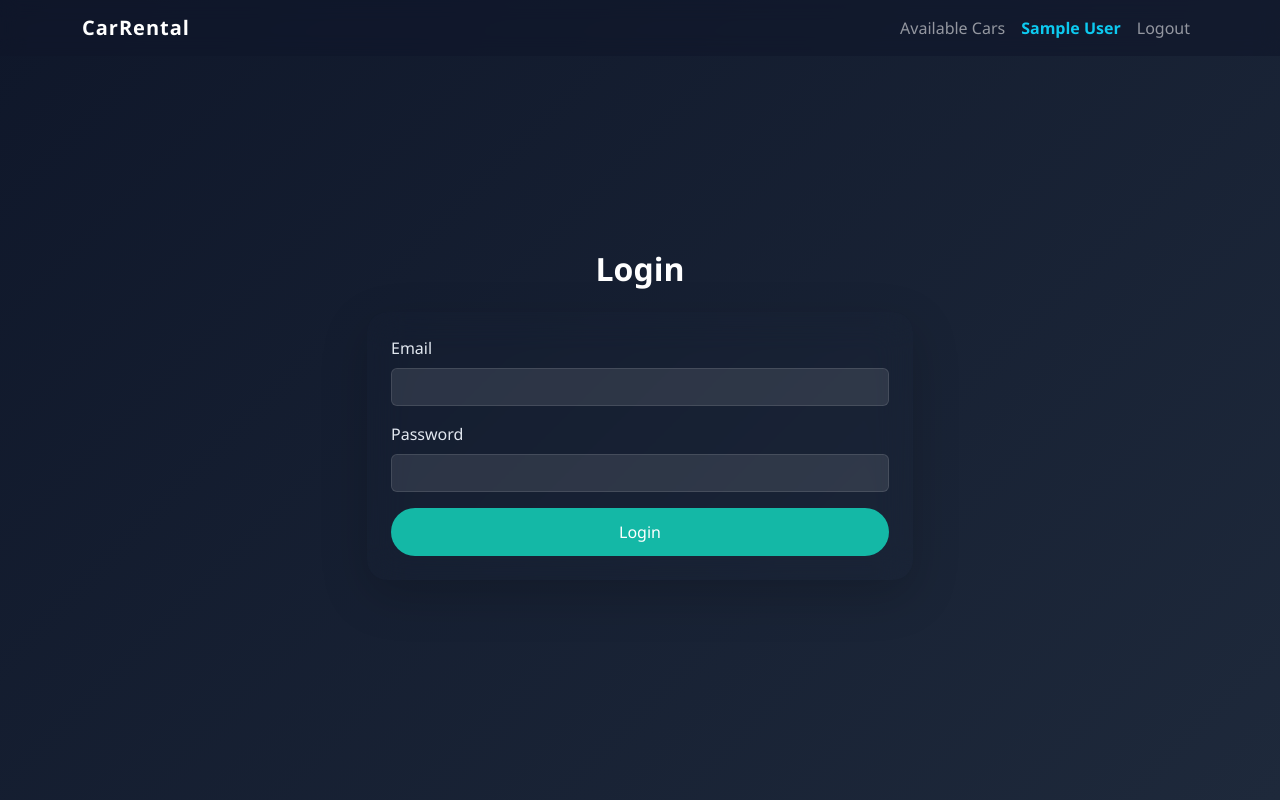
After one commit to garg05shivam/Car_Rental_System, a PHP site: page /auth/login.php in a window 1280 px wide. The commit adds this page. Run offline with PHP 8.4, Linux system fonts and the light colour scheme; the visitor is signed in with stand-in values (Sample User, id 1).

Commit message:
Add login system with session handling and role protection

```diff
--- a/assets/css/style.css
+++ b/assets/css/style.css
@@ -62,7 +62,7 @@ body {
 .register-section {
     min-height: 100vh;
     background: linear-gradient(135deg, #0f172a, #1e293b);
-    padding-top: 120px;
+    padding-top: 160px;
     color: white;
 }
 
@@ -106,3 +106,43 @@ body {
     border-color: #14b8a6;
     box-shadow: 0 0 8px rgba(20,184,166,0.4);
 }
+
+
+.register-section .card {
+    background: rgba(255, 255, 255, 0.08);
+    border-radius: 20px;
+    backdrop-filter: blur(18px);
+    border: 1px solid rgba(255,255,255,0.15);
+    box-shadow: 0 25px 50px rgba(0,0,0,0.5);
+    padding: 40px;
+}
+
+
+
+.form-control:focus,
+.form-select:focus {
+    border-color: #14b8a6;
+    box-shadow: 0 0 12px rgba(20,184,166,0.5);
+}
+
+
+.btn-primary {
+    transition: 0.3s ease;
+}
+
+.btn-primary:hover {
+    transform: translateY(-2px);
+    box-shadow: 0 10px 20px rgba(20,184,166,0.4);
+}
+.login-section,
+.register-section {
+    min-height: 100vh;
+    display: flex;
+    align-items: center;
+    justify-content: center;
+    padding-top: 30px;
+}
+
+.navbar .text-info {
+    font-weight: 600;
+}
--- /dev/null
+++ b/auth/login.php
@@ -0,0 +1,91 @@
+<?php
+session_start();
+require_once "../config/db.php";
+
+$message = "";
+
+if ($_SERVER["REQUEST_METHOD"] == "POST") {
+
+    $email = trim($_POST["email"]);
+    $password = trim($_POST["password"]);
+
+    $query = "SELECT id, full_name, password, role FROM users WHERE email = ?";
+    $stmt = $conn->prepare($query);
+    $stmt->bind_param("s", $email);
+    $stmt->execute();
+    $result = $stmt->get_result();
+
+    if ($result->num_rows == 1) {
+
+        $user = $result->fetch_assoc();
+
+        if (password_verify($password, $user["password"])) {
+
+            $_SESSION["user_id"] = $user["id"];
+            $_SESSION["user_name"] = $user["full_name"];
+            $_SESSION["role"] = $user["role"];
+
+
+            if ($user["role"] == "customer") {
+                header("Location: ../customer/dashboard.php");
+            } elseif ($user["role"] == "agency") {
+                header("Location: ../agency/dashboard.php");
+            } elseif ($user["role"] == "admin") {
+                header("Location: ../admin/dashboard.php");
+            }
+            exit();
+
+        } else {
+            $message = "Incorrect password!";
+        }
+
+    } else {
+        $message = "User not found!";
+    }
+}
+?>
+
+<?php include "../includes/header.php"; ?>
+<?php include "../includes/navbar.php"; ?>
+
+<div class="register-section d-flex align-items-center">
+    <div class="container">
+
+        <h2 class="text-center mb-4">Login</h2>
+
+        <?php if ($message != ""): ?>
+            <div class="alert alert-danger text-center">
+                <?php echo $message; ?>
+            </div>
+        <?php endif; ?>
+
+        <div class="row justify-content-center">
+            <div class="col-md-6">
+                <div class="card p-4 bg-transparent border-0 shadow-lg">
+
+                    <form method="POST">
+
+                        <div class="mb-3">
+                            <label class="form-label">Email</label>
+                            <input type="email" name="email" class="form-control" required>
+                        </div>
+
+                        <div class="mb-3">
+                            <label class="form-label">Password</label>
+                            <input type="password" name="password" class="form-control" required>
+                        </div>
+
+                        <button type="submit" class="btn btn-primary w-100">
+                            Login
+                        </button>
+
+                    </form>
+
+                </div>
+            </div>
+        </div>
+
+    </div>
+</div>
+
+<?php include "../includes/footer.php"; ?>
--- /dev/null
+++ b/auth/logout.php
@@ -0,0 +1,6 @@
+<?php
+session_start();
+session_unset();
+session_destroy();
+header("Location: login.php");
+exit();
--- a/includes/navbar.php
+++ b/includes/navbar.php
@@ -1,3 +1,7 @@
+<?php
+if (session_status() === PHP_SESSION_NONE) session_start();
+?>
+
 <nav class="navbar navbar-expand-lg navbar-dark fixed-top">
   <div class="container">
     <a class="navbar-brand" href="/car_rental/">CarRental</a>
@@ -8,15 +12,37 @@
 
     <div class="collapse navbar-collapse" id="navbarNav">
       <ul class="navbar-nav ms-auto">
+
         <li class="nav-item">
           <a class="nav-link" href="/car_rental/available_cars.php">Available Cars</a>
         </li>
-        <li class="nav-item">
-          <a class="nav-link" href="/car_rental/auth/login.php">Login</a>
-        </li>
-        <li class="nav-item">
-          <a class="nav-link btn btn-outline-light ms-2" href="/car_rental/auth/register.php">Register</a>
-        </li>
+
+        <?php if (!isset($_SESSION["user_id"])): ?>
+
+
+          <li class="nav-item">
+            <a class="nav-link" href="/car_rental/auth/login.php">Login</a>
+          </li>
+
+          <li class="nav-item">
+            <a class="nav-link ms-3" href="/car_rental/auth/register.php">Register</a>
+          </li>
+
+        <?php else: ?>
+
+
+          <li class="nav-item">
+            <span class="nav-link text-info">
+              <?php echo $_SESSION["user_name"]; ?>
+            </span>
+          </li>
+
+          <li class="nav-item">
+            <a class="nav-link" href="/car_rental/auth/logout.php">Logout</a>
+          </li>
+
+        <?php endif; ?>
+
       </ul>
     </div>
   </div>
```
Also changed, not shown: admin/dashboard.php (added, +23 -0 lines), agency/dashboard.php (added, +23 -0 lines), customer/dashboard.php (added, +23 -0 lines).
